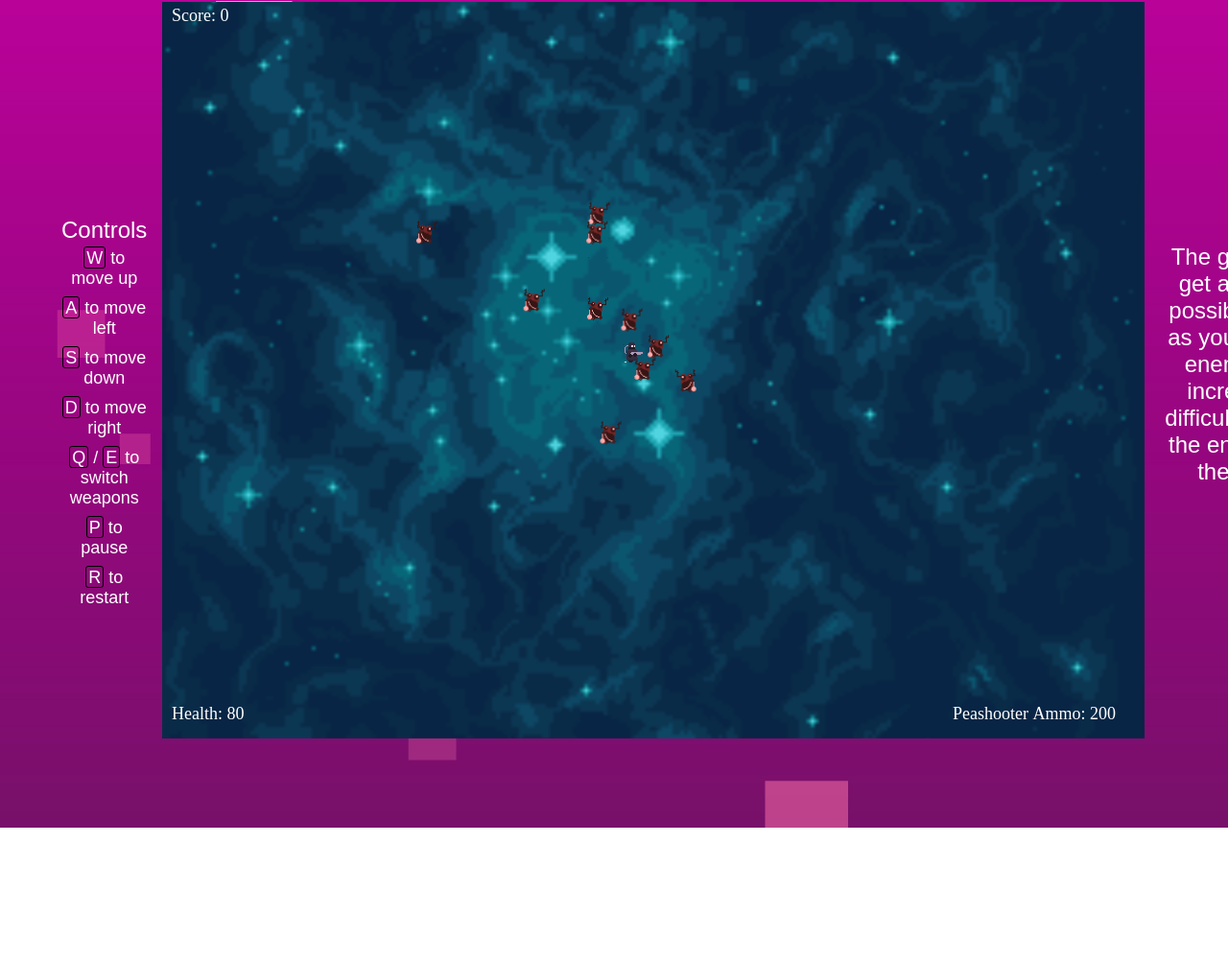
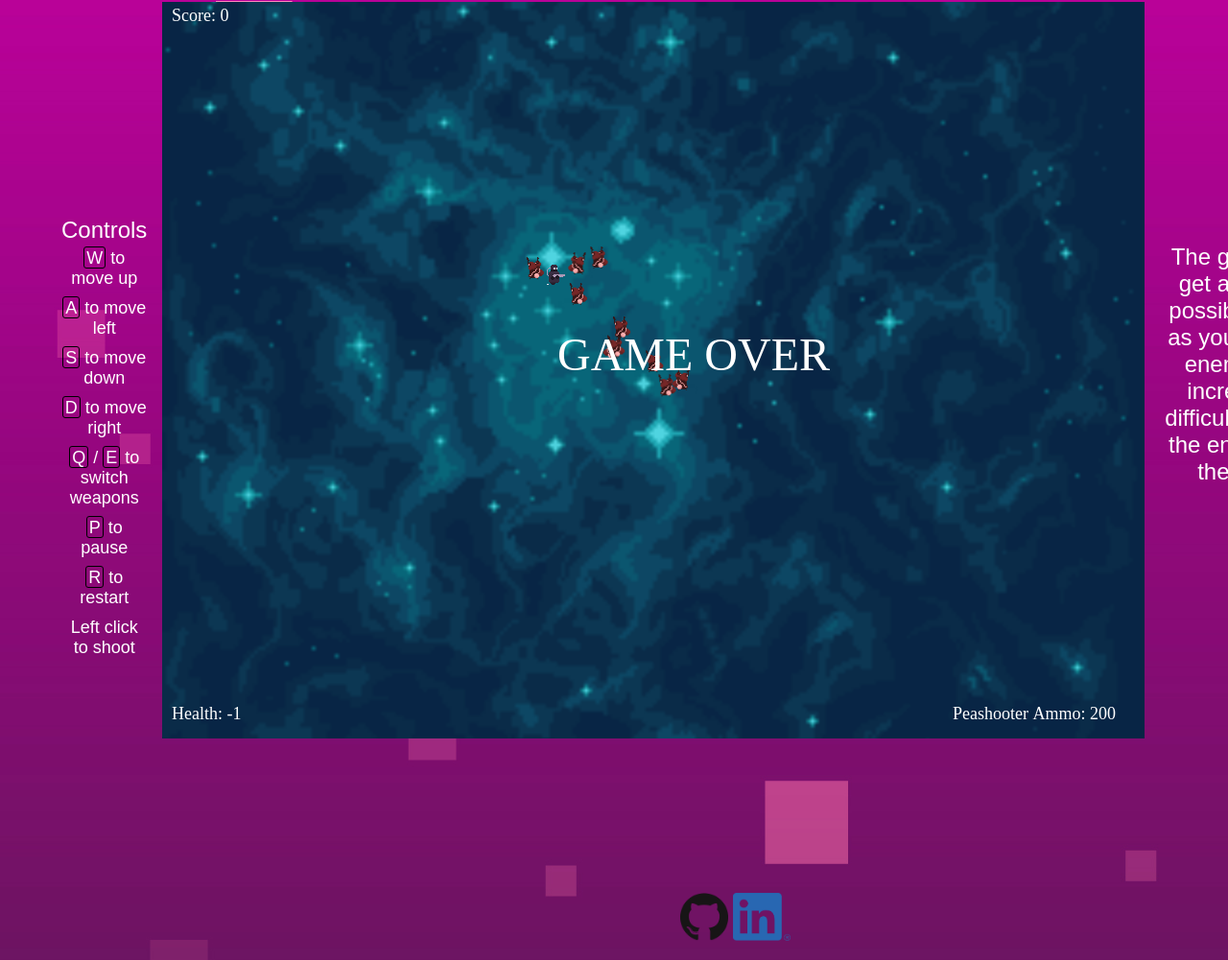
Before and after one commit to Spencer-JLee/Event-Horizon, a website built with webpack: page index.html in a window 1280 px wide. Shown: the part 216-1217 px from the top of the page at 96% size. Before the commit the page ends 1079 px from the top, so only its background shows below. Built offline with nearby package versions, Linux system fonts and the light colour scheme; a web font is replaced by a local one.

Commit message:
added links to github and linkedin

```diff
--- a/index.html
+++ b/index.html
@@ -13,7 +13,11 @@
 </head>
 
 <body>
-    <header><h1>Event Horizon</h1></header>
+    <header>
+
+        <h1>Event Horizon</h1>
+
+    </header>
     <div class="left-sidebar">
         <ul>Controls
             <li> <kbd>W</kbd> to move up</li>
@@ -23,6 +27,7 @@
             <li> <kbd>Q</kbd> / <kbd>E</kbd> to switch weapons</li>
             <li> <kbd>P</kbd> to pause</li>
             <li> <kbd>R</kbd> to restart</li>
+            <li> Left click to shoot</li>
         </ul>
     </div>
     <main id="main">
@@ -39,7 +44,10 @@
 
 
     </div>
-    <footer></footer>
+    <footer>
+        <a href="https://github.com/Spencer-JLee"><img src="./images/github.png" width="50" height="50"></a>
+        <a href=""><img src="./images/linkedin.png" width="60" height="50"></a>
+    </footer>
 </body>
 
 </html>
--- a/src/index.js
+++ b/src/index.js
@@ -3,12 +3,13 @@
 document.addEventListener("DOMContentLoaded", () => {
     const canvas = document.getElementById("game-canvas")
     const ctx = canvas.getContext('2d');
+    const start = document.getElementById("start")
+    const gameover = document.getElementById("gameover")
 
     canvas.width = 1024;
     canvas.height = 768;
     ctx.fillStyle = "grey";
     ctx.fillRect(0, 0, canvas.width, canvas.height);
-    // debugger;
 
     const gameView = new GameView(ctx);
     gameView.start();
--- a/src/scripts/enemy.js
+++ b/src/scripts/enemy.js
@@ -11,7 +11,7 @@
     constructor(pos, game){
         super(pos, [1, 1], RADIUS, COLOR, game);
         this.health = 10;
-        this.speed = [1, 2, 3];
+        this.speed = [2, 3.5, 5];
         this.speedIdx = 0;
         this.doubledHealth = false;
         this.hitstun = false;
--- a/src/scripts/game.js
+++ b/src/scripts/game.js
@@ -297,11 +297,11 @@
 
     createPickup(pos){
         let rng = Math.random() * 100;
-        if(rng < 50){
+        if(rng < 10){
             let health = new Health(pos, this);
             this.pickups.push(health);
         }
-        else if(rng >= 50){
+        else if(rng >= 80){
             let ammunition = new Ammunition(pos, this);
             this.pickups.push(ammunition);
         }
@@ -354,19 +354,19 @@
     }
 
     increaseDifficulty(){
-        if(this.score > 5000 && !this.faster){
+        if(this.score > 10000 && !this.faster){
             this.faster = true;
         }
-        else if(this.score <= 5000 && this.score > 4000 && !this.doubleDamage){
+        else if(this.score < 10000 && this.score > 8000 && !this.doubleDamage){
             this.doubleDamage = true;
         }
-        else if(this.score <= 4000 && this.score > 3000 && !this.lessPickup){
+        else if(this.score < 8000 && this.score >= 6000 && !this.lessPickup){
             this.lessPickup = true;
         }
-        else if(this.score <= 3000 && this.score > 2000 && !this.doubleHealth){
+        else if(this.score < 6000 && this.score >= 4000 && !this.doubleHealth){
             this.doubleHealth = true;
         }
-        else if(this.score <= 2000 && this.score > 1000 && !this.fast){
+        else if(this.score < 4000 && this.score >= 2000 && !this.fast){
             this.fast = true;
         }
     }
--- a/src/scripts/game_view.js
+++ b/src/scripts/game_view.js
@@ -54,11 +54,6 @@
     fire(e){
         let x = e.clientX - this.ctx.canvas.offsetLeft;
         let y = e.clientY - this.ctx.canvas.offsetTop;
-        // debugger;
-        // x = Math.floor(x * this.ctx.canvas.width / this.ctx.canvas.clientWidth);
-        // y = Math.floor(y * this.ctx.canvas.height / this.ctx.canvas.clientHeight);
-        // console.log(x);
-        // console.log(y)
         this.player.shoot([x, y]);
     }
 
--- a/src/scripts/player.js
+++ b/src/scripts/player.js
@@ -14,7 +14,7 @@
 const WEAPONS = ["Peashooter", "Tri-Shot", "Blaster", "Splitter"];
 const SPEEDS = [10, 10, 20, 3];
 const AMMO = [200, 100, 50, 25];
-const MAXSPEED = 7;
+const MAXSPEED = 6;
 
 
 class Player extends MovingObject{
--- a/src/styles/webpage.scss
+++ b/src/styles/webpage.scss
@@ -64,3 +64,9 @@
   p{
       width: 300px;
   }
+
+  footer{
+    padding: 1rem;
+    grid-column: 1 / 4;
+    text-align: center;
+  }
```
Also changed, not shown: dist/main.css, dist/main.js, images/github.png (added), images/linkedin.png (added).
